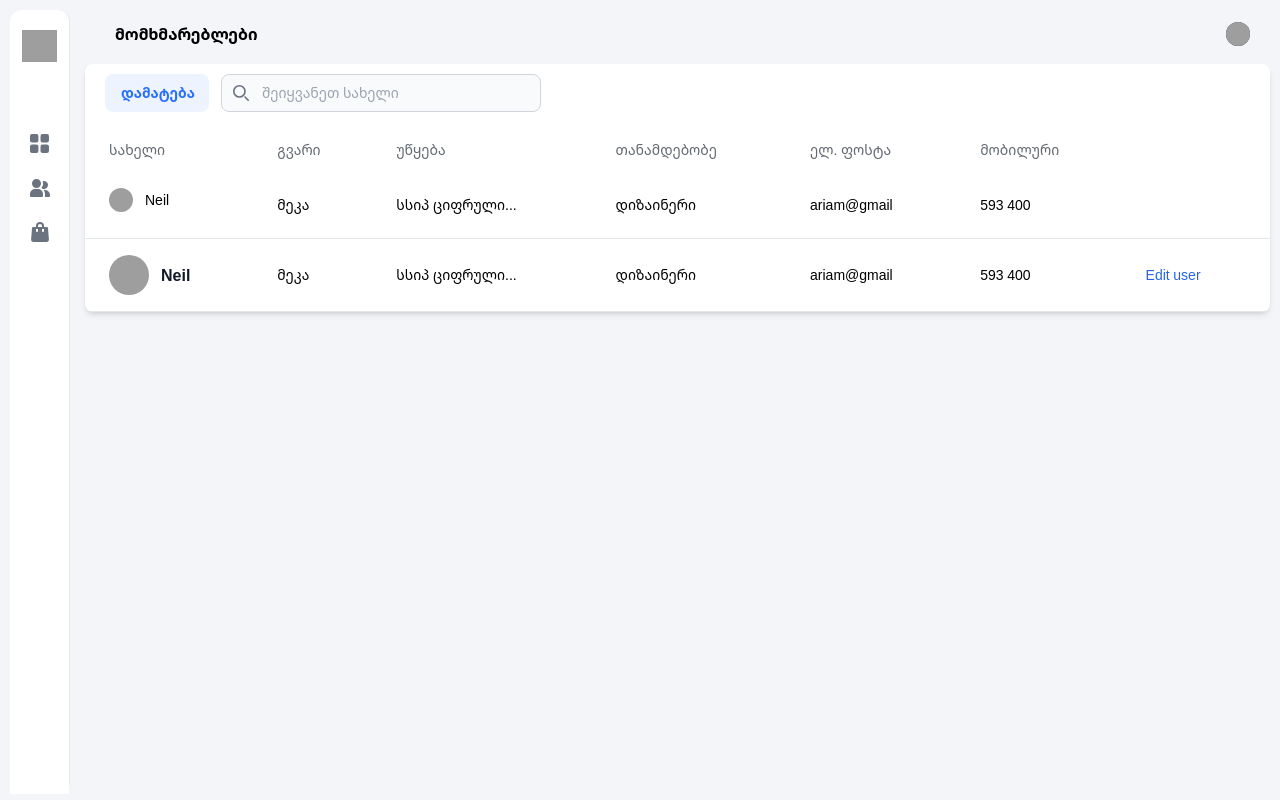
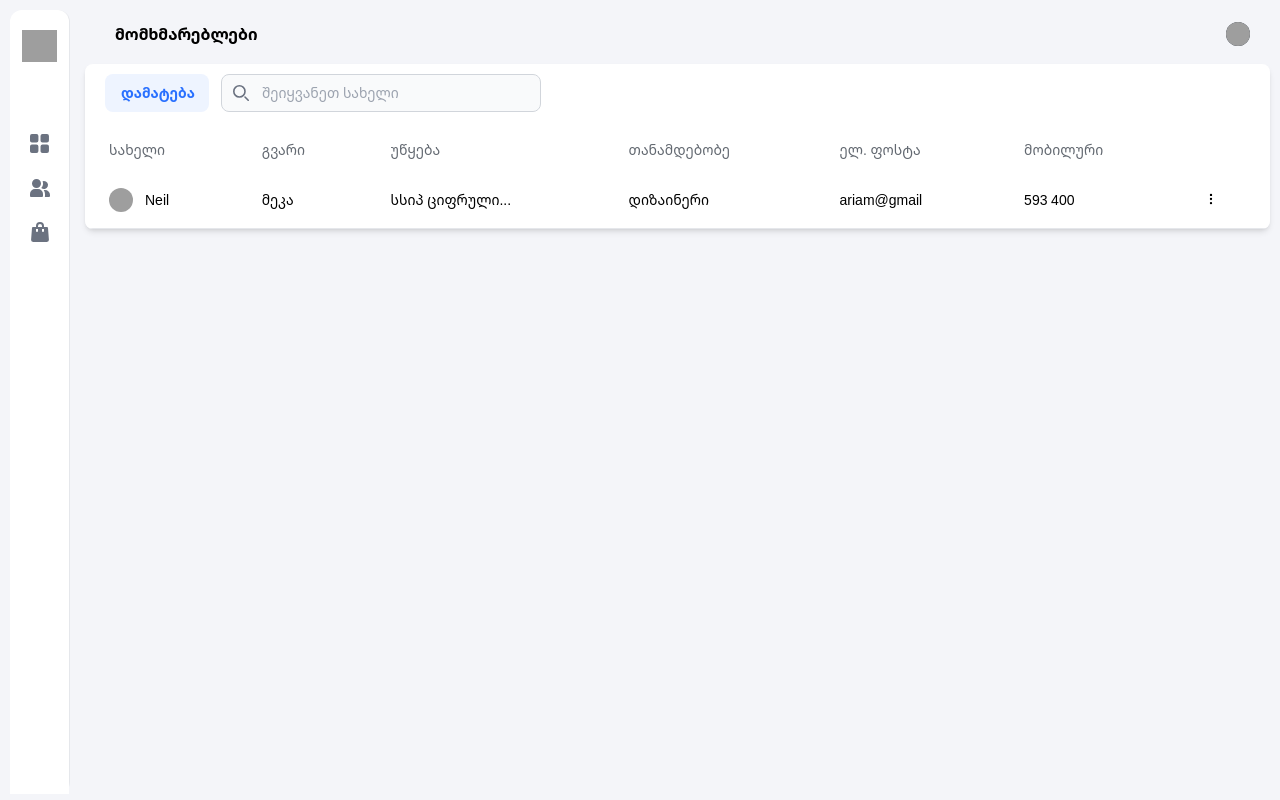
Before and after one commit to mariaammekarishvili/task, a Next.js app: page /users in a window 1280 px wide. Built offline with nearby package versions, Linux system fonts and the light colour scheme; grey boxes are pictures that could not be loaded.

Commit message:
feat: table actions

```diff
--- a/package.json
+++ b/package.json
@@ -23,6 +23,7 @@
     "react": "^18",
     "react-dom": "^18",
     "react-icons": "^5.0.1",
+    "react-tooltip": "^5.26.1",
     "yup": "^1.3.3"
   },
   "devDependencies": {
--- a/src/app/logIn/page.tsx
+++ b/src/app/logIn/page.tsx
@@ -4,6 +4,7 @@ import axios from "axios";
 import { useFormik } from "formik";
 import { useState } from "react";
 import { GoPerson } from "react-icons/go";
+import { API } from "../../../config/axios.config";
 
 export default function LogIn() {
   const [showPassword, setShowPassword] = useState(false);
@@ -11,21 +12,27 @@ export default function LogIn() {
 
   const formik = useFormik({
     initialValues: {
-      user: "",
+      username: "",
       password: "",
     },
     onSubmit: (values) => {
-      // alert(JSON.stringify(values, null, 2));
-      handleLogin(values)
+      handleLogin(values);
     },
   });
 
-  const handleLogin = async (values: { user: string; password: string }) => {
+  const handleLogin = async (values: {
+    username: string;
+    password: string;
+  }) => {
     try {
-      const response = await axios.post("http://localhost:3000/api/v1/users/sign-in", { values });
+      const response = await axios.post(
+        `${API}/sign-in`,
+        { username: values.username, password: values.password }
+      );
       const { token, user } = response.data;
       localStorage.setItem("token", token);
     } catch (error: any) {
+      console.log(error);
       setError(error.response.data.error);
     }
   };
@@ -74,12 +81,12 @@ export default function LogIn() {
                 </label>
                 <input
                   type="text"
-                  name="user"
-                  id="user"
+                  name="username"
+                  id="username"
                   onChange={formik.handleChange}
-                  value={formik.values.user}
+                  value={formik.values.username}
                   className=" border border-[#C9D0E14D ] rounded-lg block w-full p-2.5 bg-white text-base	"
-                  placeholder="ელ.ფოსტა ან მობილური"
+                  placeholder="superadmin@gmail.com"
                 />
               </div>
               <div>
--- /dev/null
+++ b/src/components/UserTable/TableActions/TableActions.tsx
@@ -0,0 +1,40 @@
+import React from "react";
+import { HiOutlineDotsVertical } from "react-icons/hi";
+import { FaRegUser } from "react-icons/fa";
+import { RiDeleteBin7Line } from "react-icons/ri";
+import { Tooltip as ReactTooltip } from "react-tooltip";
+
+
+const TableActions: React.FC = () => {
+  return (
+    <>
+      <div className="h-4 w-4 " data-tooltip-id="my-tooltip-1">
+        <HiOutlineDotsVertical className="cursor-pointer" />
+      </div>
+
+      <ReactTooltip
+        variant="light"
+        className="bg-[none] opacity-1"
+        noArrow
+        id="my-tooltip-1"
+        place="bottom"
+        positionStrategy="fixed"
+        opacity={1}
+        openOnClick={true}
+        offset={-5}
+      >
+        <div className="w-62  h-22 rounded-lg p-1 absolute bg-white left-[-200px] shadow-lg">
+          <div className="w-60 h-[39px] text-[#474747] cursor-pointer hover:bg-slate-400 text-sm px-4 py-2.5 rounded-lg flex items-center">
+            <FaRegUser className="mr-2" /> პროფილის ნახვა
+          </div>
+          <div className="w-60 cursor-pointer h-[39px] text-[#7A0000] text-sm px-4 py-2.5 rounded-lg flex items-center">
+            <RiDeleteBin7Line color="#7A0000" className="mr-2" /> მომხმარებლის
+            გაუქმება
+          </div>
+        </div>
+      </ReactTooltip>
+    </>
+  );
+};
+
+export default TableActions;
--- a/src/components/UserTable/UserTable.tsx
+++ b/src/components/UserTable/UserTable.tsx
@@ -3,7 +3,8 @@ import React, { useState } from "react";
 import Button from "../Button/Button";
 import Modal from "../Modal/Modal";
 import UserRegistrationForm from "../UserRegistrationForm/UserRegistrationForm";
-import { HiOutlineDotsVertical } from "react-icons/hi";
+
+import TableActions from "./TableActions/TableActions";
 
 interface UserTableProps {
   users?: [];
@@ -92,55 +93,11 @@ const UserTable: React.FC<UserTableProps> = ({ users }) => {
             <td className="px-6 py-4">ariam@gmail</td>
             <td className="px-6 py-4">593 400</td>
 
-            <td className="px-6 py-4">
-              <button
-                data-tooltip-target="tooltip-click"
-                data-tooltip-trigger="click"
-                type="button"
-                className="ms-3 text-white focus:ring-4 focus:ring-blue-300 font-medium rounded-lg text-sm px-5 py-2.5 text-center"
-              >
-                <HiOutlineDotsVertical />
-              </button>
-
-              <div
-                id="tooltip-click"
-                role="tooltip"
-                className="absolute z-10 invisible inline-block px-3 py-2 text-sm font-medium text-white bg-gray-900 rounded-lg shadow-sm opacity-0 tooltip dark:bg-gray-700"
-              >
-                Tooltip content
-                <div className="tooltip-arrow" data-popper-arrow></div>
-              </div>
+            <td className="px-6 py-4 relative">
+              <TableActions />
             </td>
           </tr>
-          <tr className="bg-white border-b dark:bg-gray-800 dark:border-gray-700 hover:bg-gray-50 dark:hover:bg-gray-600">
-            <th
-              scope="row"
-              className="flex items-center px-6 py-4 text-gray-900 whitespace-nowrap dark:text-white"
-            >
-              <img
-                className="w-10 h-10 rounded-full"
-                src="/docs/images/people/profile-picture-1.jpg"
-                alt="Jese image"
-              />
-              <div className="ps-3">
-                <div className="text-base font-semibold">Neil</div>
-              </div>
-            </th>
-            <td className="px-6 py-4 text-[14px]">მეკა</td>
-            <td className="px-6 py-4 text-[14px]">სსიპ ციფრული...</td>
-            <td className="px-6 py-4 text-[14px]">დიზაინერი</td>
-            <td className="px-6 py-4 text-[14px]">ariam@gmail</td>
-            <td className="px-6 py-4 text-[14px]">593 400</td>
 
-            <td className="px-6 py-4">
-              <a
-                href="#"
-                className="font-medium text-blue-600 dark:text-blue-500 hover:underline"
-              >
-                Edit user
-              </a>
-            </td>
-          </tr>
         </tbody>
       </table>
 
```
Also changed, not shown: 1 other file (tests, documents, lock files or other folders).
